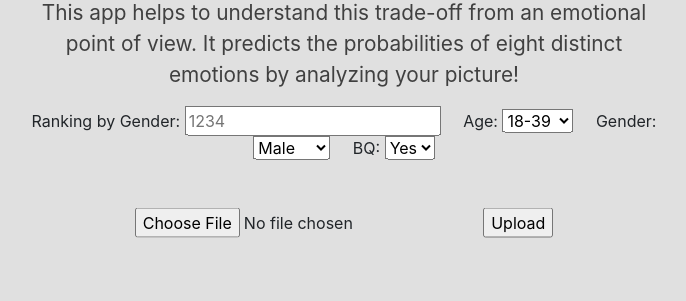
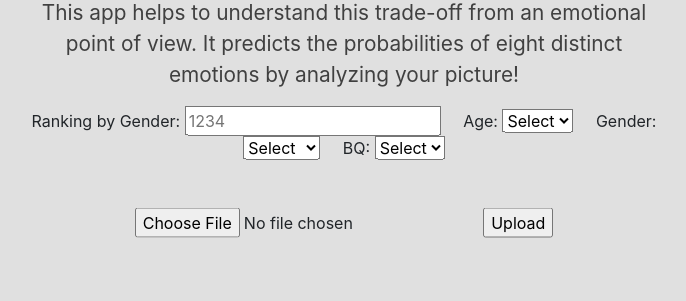
Before and after one commit to emreakoz/capstone_app_TDI, a Flask app: page / in a window 1280 px wide. Shown: the part 387-688 px from the top of the page, without its empty margins (296-982 px from the left). Run offline with Flask 2, Linux system fonts and the light colour scheme; some libraries are stand-ins or nearby versions.

Commit message:
changed the dropdowns

```diff
--- a/templates/home.html
+++ b/templates/home.html
@@ -42,6 +42,7 @@
           &nbsp;
 
           Age: <select name='age'>
+          <option value="" disabled selected>Select</option>
           <option id='01' value="01">18-39</option>
           <option id='02' value="02">40-44</option>
           <option id='03' value="03">45-49</option>
@@ -56,6 +57,7 @@
           &nbsp;
 
           Gender: <select name='gender'>
+          <option value="" disabled selected>Select</option>
           <option id='01' value="01">Male</option>
           <option id='02' value="02">Female</option>
           </select>
@@ -64,6 +66,7 @@
           &nbsp;
 
           BQ: <select name='bq'>
+          <option value="" disabled selected>Select</option>
           <option id='01' value="01">Yes</option>
           <option id='02' value="02">No</option>
           </select>
--- a/templates/project.html
+++ b/templates/project.html
@@ -42,6 +42,7 @@
           &nbsp;
 
           Age: <select name='age'>
+          <option value="" disabled selected>Select</option>
           <option id='01' value="01">18-39</option>
           <option id='02' value="02">40-44</option>
           <option id='03' value="03">45-49</option>
@@ -56,6 +57,7 @@
           &nbsp;
 
           Gender: <select name='gender'>
+          <option value="" disabled selected>Select</option>
           <option id='01' value="01">Male</option>
           <option id='02' value="02">Female</option>
           </select>
@@ -64,6 +66,7 @@
           &nbsp;
 
           BQ: <select name='bq'>
+          <option value="" disabled selected>Select</option>
           <option id='01' value="01">Yes</option>
           <option id='02' value="02">No</option>
           </select>
```
